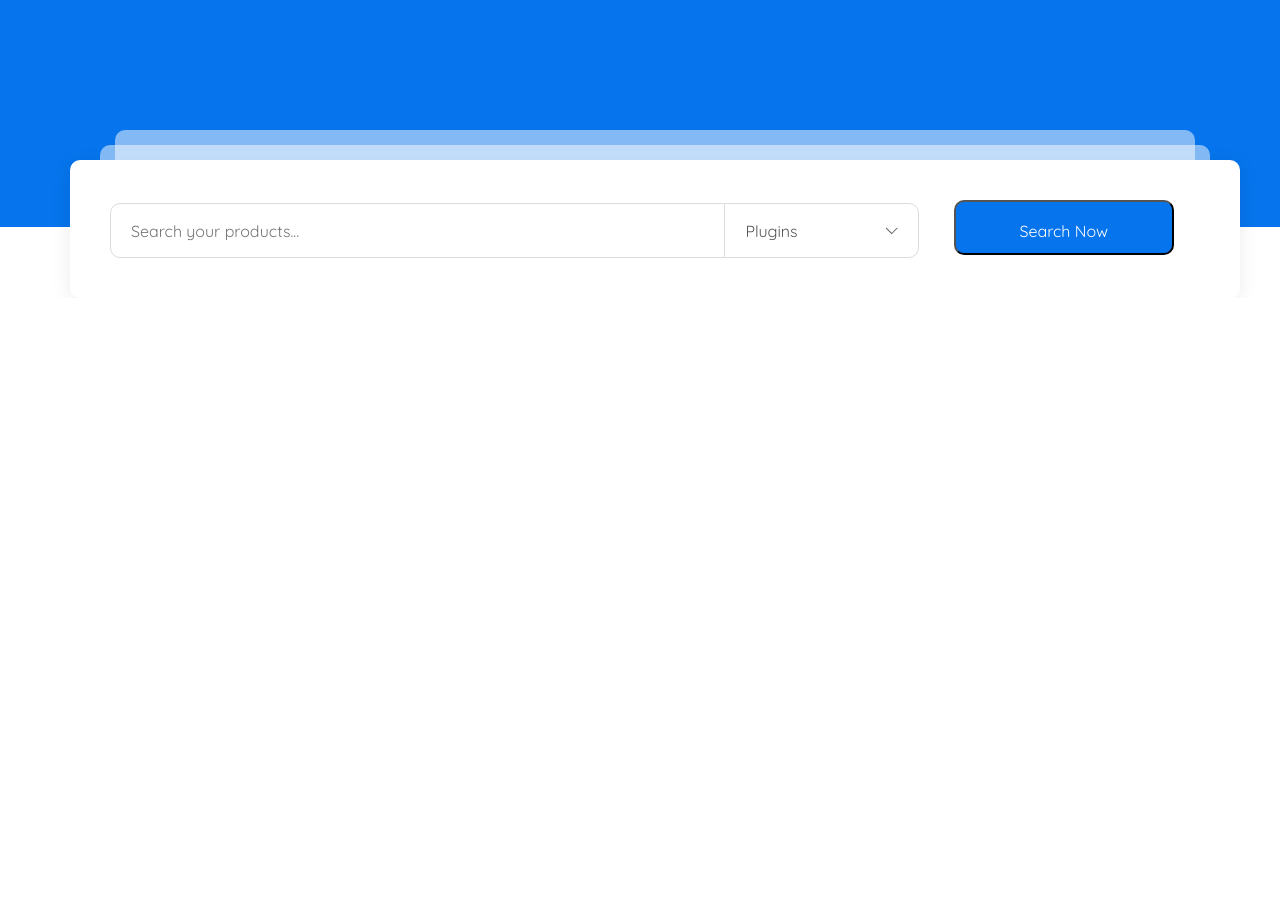
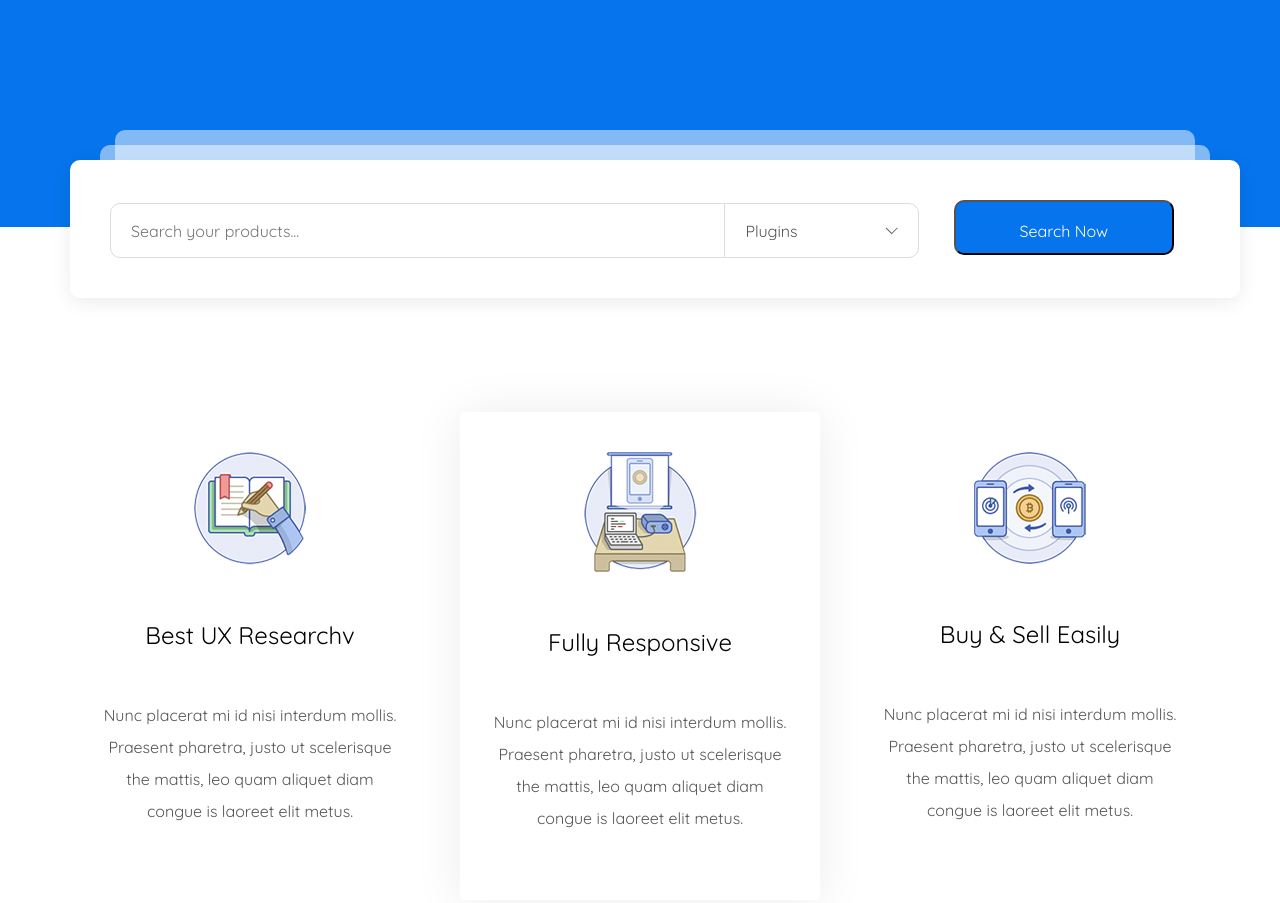
Before and after one commit to mikas813/MartPlace, a website: page app/index.html in a window 1280 px wide. Shown: the part 725-1628 px from the top of the page. Before the commit the page ends 1023 px from the top, so only its background shows below. Drawn offline with nearby package versions, Linux system fonts and the light colour scheme; files whose address does not match are found by name.

Commit message:
added features section

```diff
--- a/app/index.html
+++ b/app/index.html
@@ -87,6 +87,44 @@
             </div>
         </div>
     </section>
+    <section class="features">
+        <div class="container">
+            <div class="features__inner">
+                <div class="features__item left">
+                    <img src="/images/features-item-left.png" alt="Best UX Research">
+                    <h3 class="features__item-title">
+                        Best UX Researchv
+                    </h3>
+                    <p class="features__item-text">
+                        Nunc placerat mi id nisi interdum mollis. Praesent pharetra, justo ut scelerisque
+                        the mattis, leo quam aliquet diam
+                        congue is laoreet elit metus.
+                    </p>
+                </div>
+                <div class="features__item middle">
+                    <img src="/images/features-item-middle.png" alt="Fully Responsive">
+                    <h3 class="features__item-title">
+                        Fully Responsive
+                    </h3>
+                    <p class="features__item-text">Nunc placerat mi id nisi interdum mollis. Praesent pharetra, justo ut scelerisque
+                    the mattis, leo quam aliquet diam
+                    congue is laoreet elit metus.
+                    </p>
+                </div>
+                <div class="features__item right">
+                    <img src="/images/features-item-right.png" alt="Buy & Sell Easily">
+                    <h3 class="features__item-title">
+                        Buy & Sell Easily
+                    </h3>
+                    <p class="features__item-text">
+                        Nunc placerat mi id nisi interdum mollis. Praesent pharetra, justo ut scelerisque
+                        the mattis, leo quam aliquet diam
+                        congue is laoreet elit metus.
+                    </p>
+                </div>
+            </div>
+        </div>
+    </section>
 
     <script src="https://ajax.googleapis.com/ajax/libs/jquery/3.4.1/jquery.min.js"></script>
     <script src="js/libs.min.js"></script>
--- /dev/null
+++ b/app/scss/_features.scss
@@ -0,0 +1,29 @@
+.features__inner {
+    padding: 185px 0px 120px;
+    display: flex;
+    justify-content: space-between;
+    text-align: center;
+    .features__item {
+        max-width: 360px;
+        width: 100%;
+        min-height: 400px;
+        img{
+            padding: 40px 0px 30px;
+        }
+        &-title{
+            font-size: 24px;
+            color: #010101;
+            font-weight: 200;
+            padding-bottom: 25px;
+        }
+        &-text{
+            line-height: 32px;
+            padding: 0px 30px 50px;
+        }
+    }
+    .middle{
+        box-shadow: 0px 2px 50px 0px rgba(0, 0, 0, 0.08);
+        border-radius: 4px;
+
+    }
+}
--- a/app/scss/main.scss
+++ b/app/scss/main.scss
@@ -6,3 +6,4 @@
 @import 'fonts';
 @import 'slider';
 @import 'search';
+@import 'features';
```
Also changed, not shown: app/css/main.min.css, app/images/features-item-left.png (added), app/images/features-item-middle.png (added), app/images/features-item-right.png (added).
